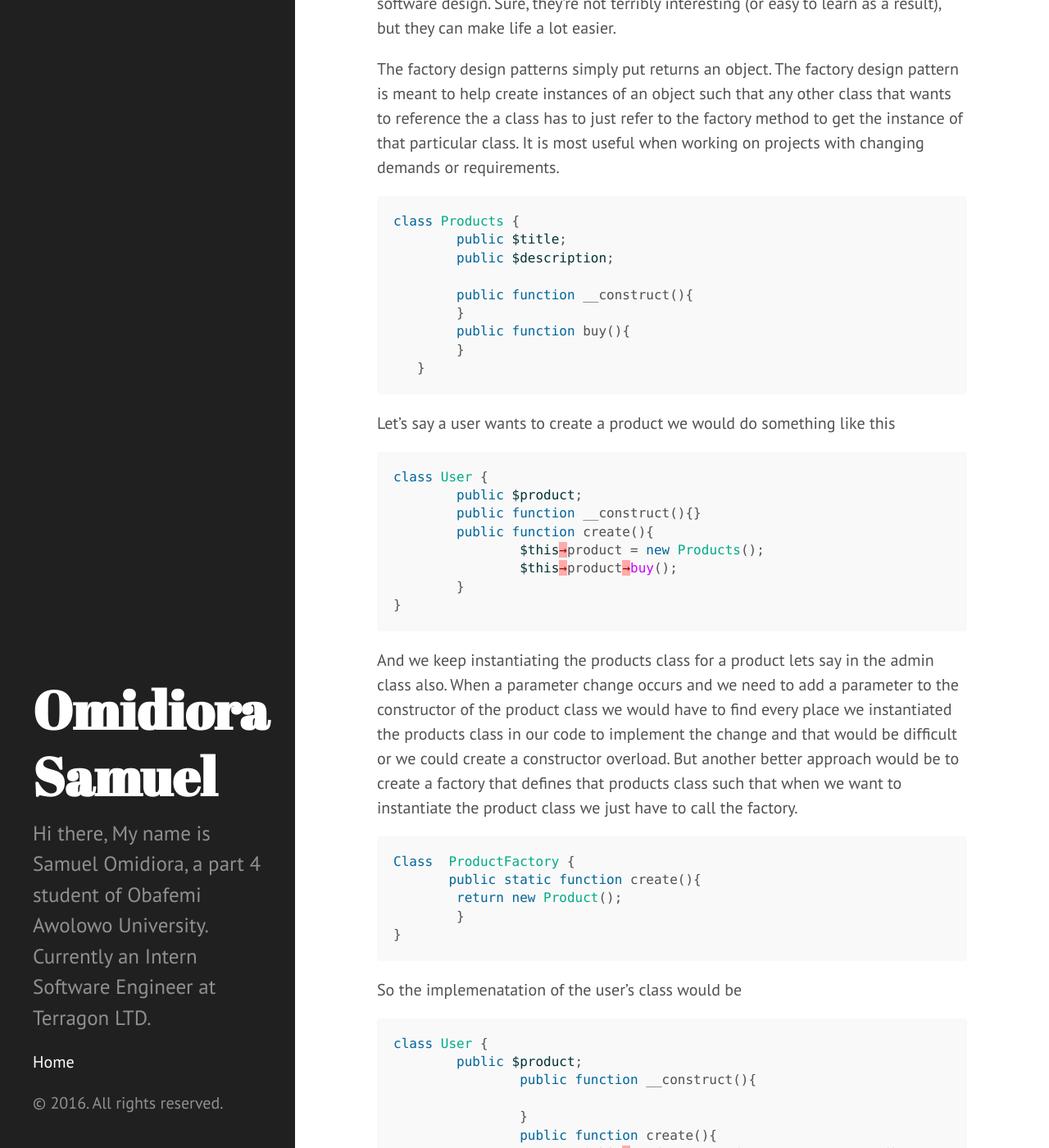
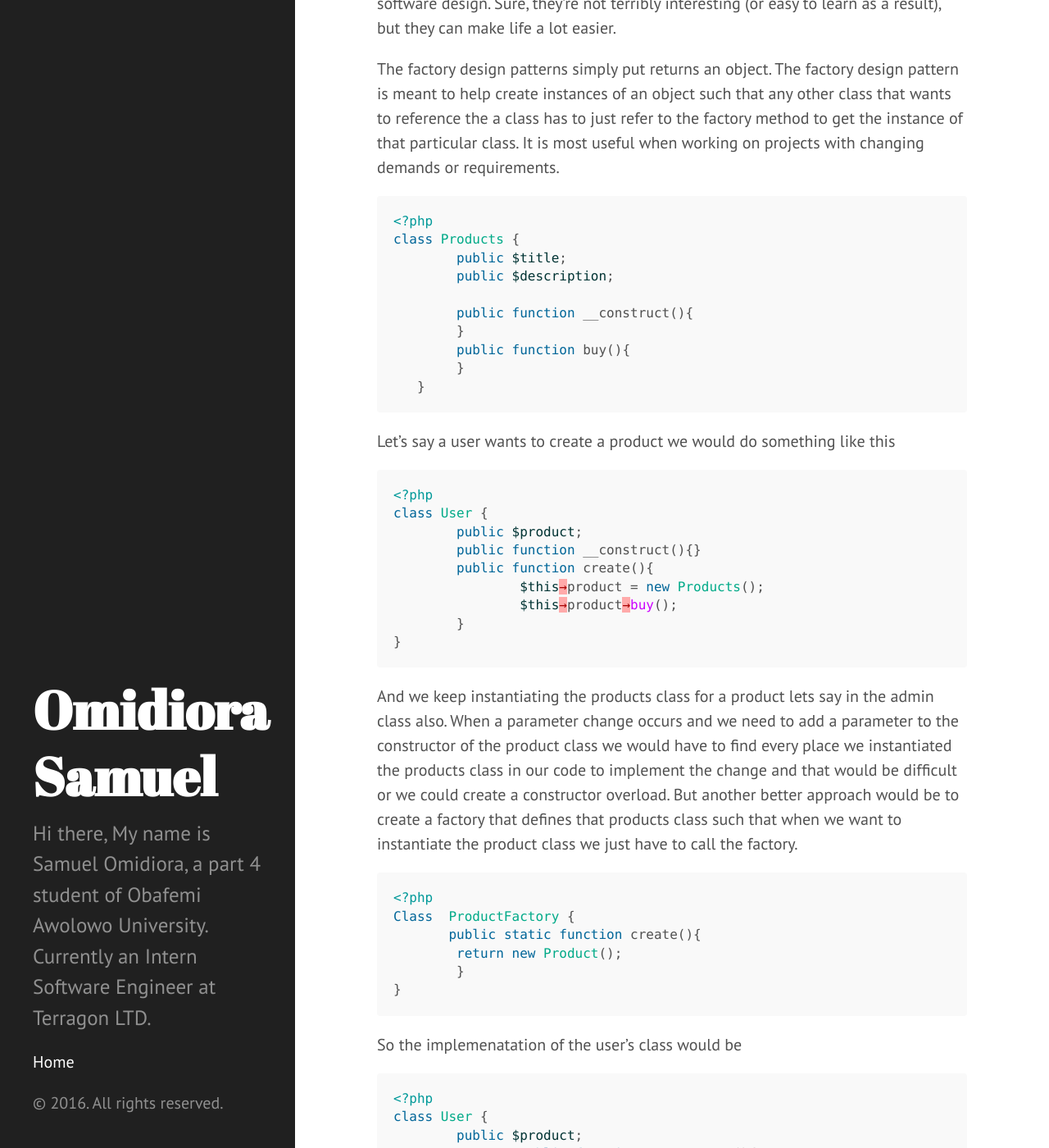
Before and after one commit to samparsky/samparsky.github.io, a Jekyll site: the page built from _posts/2016-06-06-fac.markdown, in a window 1280 px wide and 1400 px high, scrolled down 221 px. Shown: the whole window at 82% size. Built offline with Jekyll 4.4.1, drawn with Linux system fonts in a browser that asks for light colours.

Commit message:
Post update: Factory Design Pattern in PHP

````diff
--- a/_posts/2016-06-06-fac.markdown
+++ b/_posts/2016-06-06-fac.markdown
@@ -8,6 +8,7 @@ Design patterns are repeatable solutions to commonly occurring problems in softw
 The factory design patterns simply put returns an object. The factory design pattern is meant to help create instances of an object such that any other class that wants to reference the a class has to just refer to the factory method to get the instance of that particular class. It is most useful when working on projects with changing demands or requirements.
 
 ```php
+<?php
 class Products {
 	public $title;
 	public $description;
@@ -21,6 +22,7 @@ class Products {
 Let's say a user wants to create a product we would do something like this
 
 ```php
+<?php
 class User {
 	public $product;
 	public function __construct(){}
@@ -33,6 +35,7 @@ class User {
 And we keep instantiating the products class for a product lets say in the admin class also. When a parameter change occurs and we need to add a parameter to the constructor of the product class we would have to find every place we instantiated the products class in our code to implement the change and that would be difficult or we could create a constructor overload. But another better approach would be to create a factory that defines that products class such that when we want to instantiate the product class we just have to call the factory.
 
 ```php
+<?php
 Class  ProductFactory {
        public static function create(){
 	return new Product();
@@ -43,6 +46,7 @@ Class  ProductFactory {
 So the implemenatation of the user's class would be
 
 ```php
+<?php
 class User {
 	public $product;
 		public function __construct(){
````
